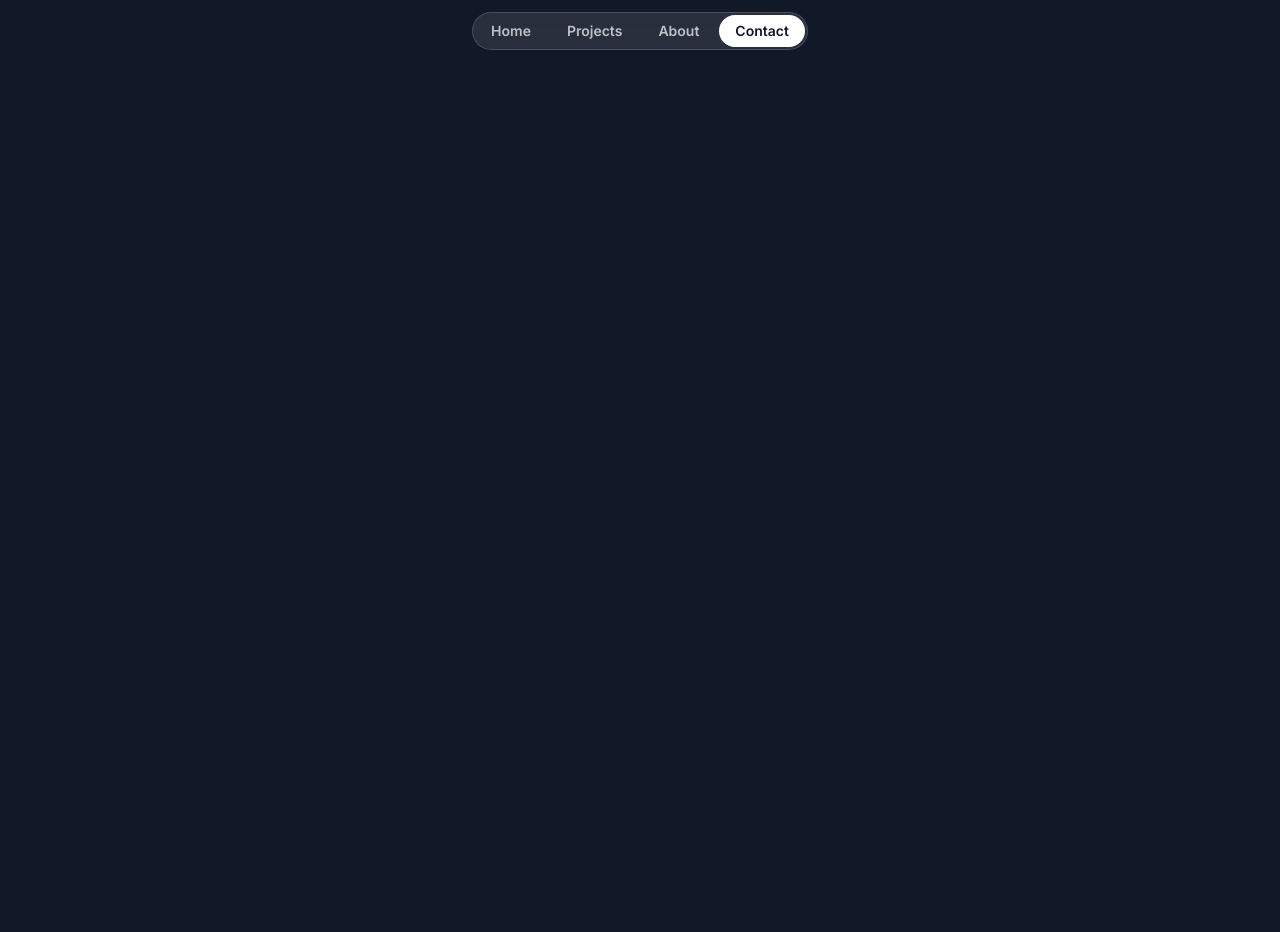
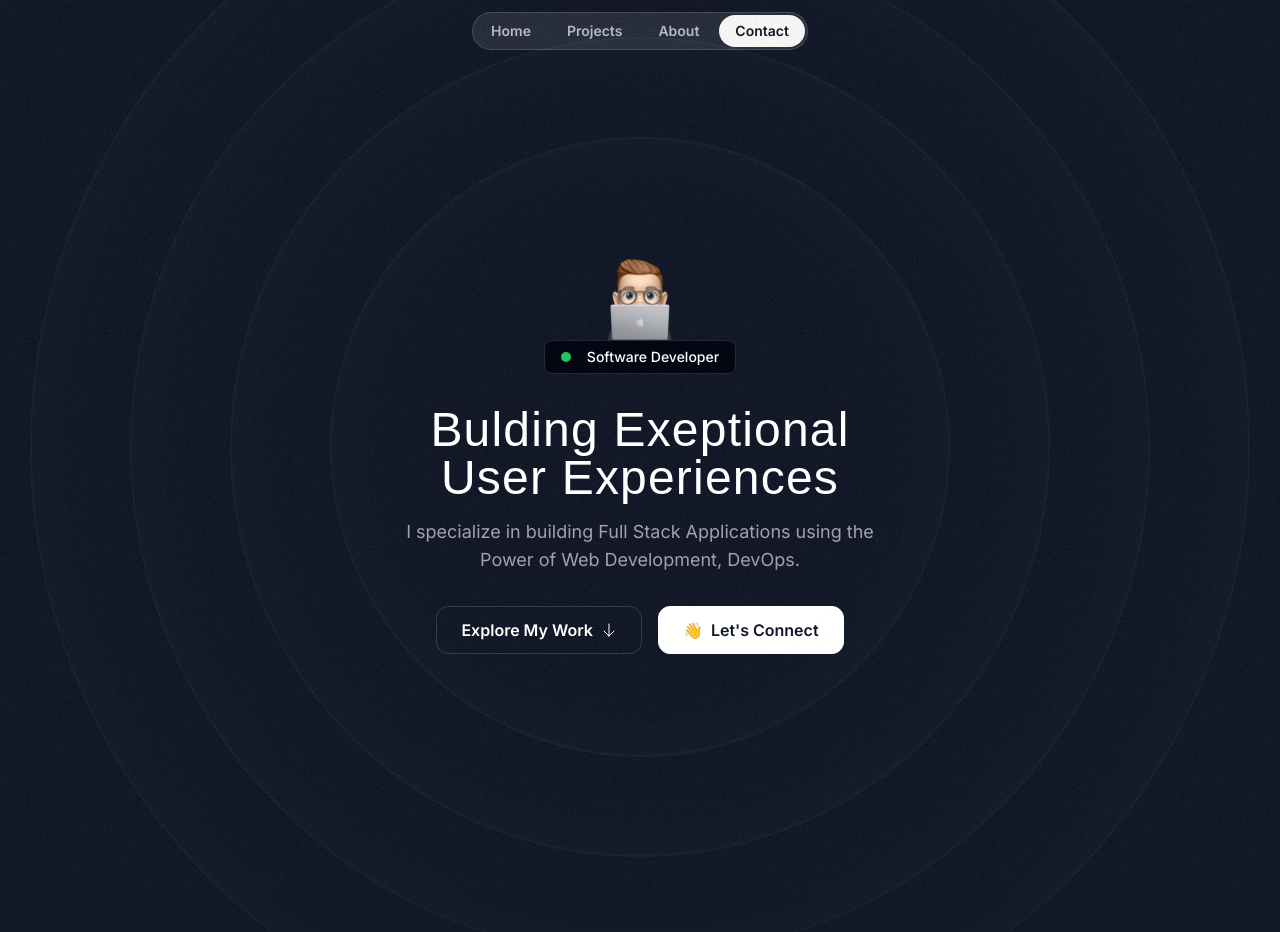
Before and after one commit to shah-utkarsh/UtkarshPortfolio, a Next.js app: page / in a window 1280 px wide. Shown: the top 932 px of the page. Before the commit the page ends 800 px from the top, so only its background shows below. Built offline with nearby package versions, Linux system fonts and the light colour scheme; a web font is replaced by a local one.

Commit message:
Added: Hero Section

```diff
--- a/src/app/globals.css
+++ b/src/app/globals.css
@@ -6,4 +6,8 @@
     .nav-item{
         @apply px-4 py-1.5 rounded-full text-white/70 text-sm font-semibold hover:bg-white/10 hover:text-white transition duration-300 ;
     }
+
+    .hero-ring{
+        @apply absolute inset-0 border-2 top-1/2 left-1/2 -translate-x-1/2 -translate-y-1/2 rounded-full border-emerald-300/5 shadow-[0_0_80px_inset] shadow-emerald-300/5
+    }
 }
--- a/src/app/page.tsx
+++ b/src/app/page.tsx
@@ -1,9 +1,11 @@
 import { Header } from "@/sections/Header";
+import { HeroSection } from "@/sections/Hero";
 
 export default function Home() {
   return (
     <div>
       <Header />
+      <HeroSection />
     </div>
   );
 }
--- a/src/sections/Header.tsx
+++ b/src/sections/Header.tsx
@@ -1,6 +1,6 @@
 export const Header = () => {
   return (
-    <div className="flex justify-center items-center relative top-3 ">
+    <div className="w-full flex justify-center items-center fixed top-3 ">
 
       <nav className="flex gap-1 p-0.5 border border-white/15 rounded-full bg-white/10 backdrop-blur">
         <a href="#" className="nav-item">Home</a>
--- a/src/sections/Hero.tsx
+++ b/src/sections/Hero.tsx
@@ -1,3 +1,52 @@
+import memojiImage from "@/assets/images/memoji-computer.png";
+import Image from "next/image";
+import ArrowDown from "@/assets/icons/arrow-down.svg";
+import grainImage from "@/assets/images/grain.jpg";
+
 export const HeroSection = () => {
-  return <div>Hero Section</div>;
+  return (
+    <div className="py-32 md:py-48 lg:py-60 relative z-0 overflow-x-clip">
+      <div className="absolute inset-0 -z-30 opacity-5 " style={{
+        backgroundImage: `url(${grainImage.src})`,
+      }}></div>
+      <div className="size-[620px] hero-ring"></div>
+      <div className="size-[820px] hero-ring"></div>
+      <div className="size-[1020px] hero-ring"></div>
+      <div className="size-[1220px] hero-ring"></div>
+
+
+      <div className="container">
+        <div className="flex flex-col items-center">
+          <Image
+            src={memojiImage}
+            className="size-[100px]"
+            alt="Person peeking from behind"
+          />
+          <div className="bg-gray-950 border border-gray-800 px-4 py-1.5 inline-flex items-center gap-4 rounded-lg">
+            <div className="bg-green-500 size-2.5 rounded-full"></div>
+            <div className="text-sm font-medium">Software Developer</div>
+          </div>
+        </div>
+        <div className="max-w-lg mx-auto">
+        <h1 className="font-serif text-3xl md:text-5xl text-center mt-8 tracking-wide">
+          Bulding Exeptional User Experiences
+        </h1>
+        <p className="mt-4 text-center text-white/60 md:text-lg">
+          I specialize in building Full Stack Applications using the Power of
+          Web Development, DevOps.
+        </p>
+        </div>
+        <div className="flex flex-col items-center md:flex-row justify-center  mt-8 gap-4 ">
+          <button className="inline-flex items-center gap-2 border border-white/15 px-6 h-12 rounded-xl">
+            <span className="font-semibold">Explore My Work</span>
+            <ArrowDown className="size-4" />
+          </button>
+          <button className=" inline-flex items-center gap-2 border border-white bg-white text-gray-900 h-12 px-6 rounded-xl">
+            <span>👋</span>
+            <span className="font-semibold ">Let's Connect</span>
+          </button>
+        </div>
+      </div>
+    </div>
+  );
 };
```
Also changed, not shown: 1 other file (tests, documents, lock files or other folders).
